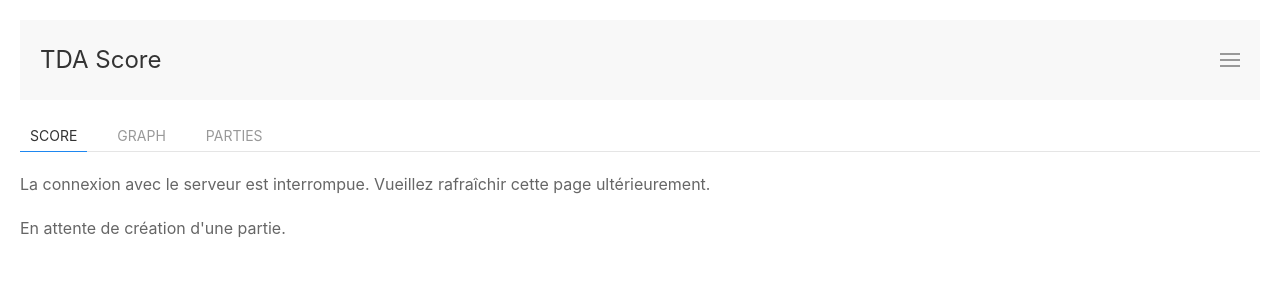
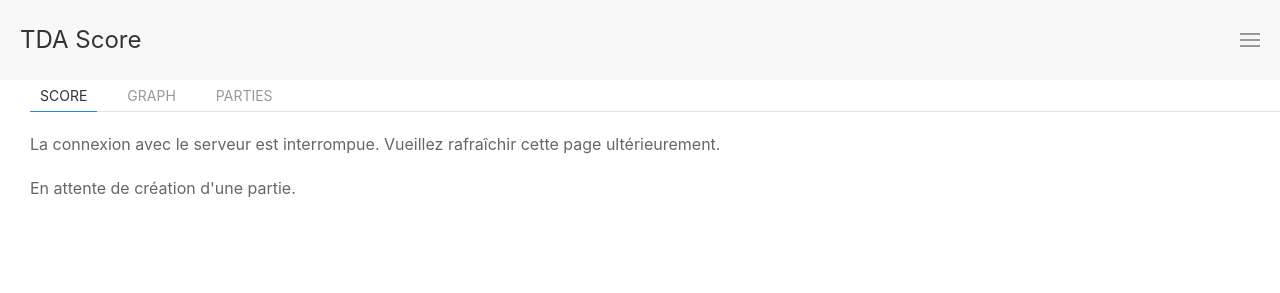
Before and after one commit to monsieur486/tdascore, a website: page index.html in a window 1280 px wide. Drawn offline with nearby package versions, Linux system fonts and the light colour scheme; no server answers.

Commit message:
first commit

```diff
--- a/index.html
+++ b/index.html
@@ -23,6 +23,48 @@
             </div>
         </div>
     </nav>
+
+    <div class="uk-container-expand" id="pagePrincipale">
+        <ul uk-tab class="uk-margin">
+            <li><a href="#">Score</a></li>
+            <li><a href="#">Graph</a></li>
+            <li><a href="#">Parties</a></li>
+        </ul>
+
+        <ul class="uk-switcher uk-margin">
+            <!--        ### Score ###-->
+            <li>
+                <div id="erreurSrv" class="uk-margin">
+                    <p>La connexion avec le serveur est interrompue. Vueillez rafraîchir cette page ultérieurement.</p>
+                </div>
+
+                <div id="attente" class="uk-margin">
+                    <p>En attente de création d'une partie.</p>
+                </div>
+
+                <div id="tableJoueurs" class="uk-margin">
+                    <h3 id="titreReunion"></h3>
+                    <table class="table table-striped" id="display">
+                        <tbody id="joueursTab">
+                        </tbody>
+                    </table>
+                </div>
+            </li>
+            <!--        ### Graphique ###-->
+            <li>
+                <div class="chart-container" style="position: relative; height:80vh; " id="graphscore">
+                    <canvas id="myChart"></canvas>
+                </div>
+            </li>
+            <!--        ### Parties ###-->
+            <li>
+                <div>
+                    <h3>Tableau des Parties</h3>
+                    <ul id="tableauParties"></ul>
+                </div>
+            </li>
+        </ul>
+    </div>
 
     <div id="offcanvas-usage" uk-offcanvas>
         <div class="uk-offcanvas-bar">
@@ -140,46 +182,6 @@
         </div>
     </div>
 
-    <ul uk-tab>
-        <li><a href="#">Score</a></li>
-        <li><a href="#">Graph</a></li>
-        <li><a href="#">Parties</a></li>
-    </ul>
-
-    <ul class="uk-switcher uk-margin">
-        <!--        ### Score ###-->
-        <li>
-            <div id="erreurSrv">
-                <p>La connexion avec le serveur est interrompue. Vueillez rafraîchir cette page ultérieurement.</p>
-            </div>
-
-            <div id="attente">
-                <p>En attente de création d'une partie.</p>
-            </div>
-
-            <div id="tableJoueurs">
-                <h3 id="titreReunion"></h3>
-                <table class="table table-striped" id="display">
-                    <tbody id="joueursTab">
-                    </tbody>
-                </table>
-            </div>
-        </li>
-        <!--        ### Graphique ###-->
-        <li>
-            <div class="chart-container" style="position: relative; height:80vh; " id="graphscore">
-                <canvas id="myChart"></canvas>
-            </div>
-        </li>
-        <!--        ### Parties ###-->
-        <li>
-            <div>
-                <h3>Tableau des Parties</h3>
-                <ul id="tableauParties"></ul>
-            </div>
-        </li>
-    </ul>
-
     <script src="https://cdn.socket.io/4.7.2/socket.io.min.js"></script>
     <script src="https://cdn.jsdelivr.net/npm/uikit@3.18.3/dist/js/uikit.min.js"></script>
     <script src="https://cdn.jsdelivr.net/npm/uikit@3.18.3/dist/js/uikit-icons.min.js"></script>
--- a/public/css/main.css
+++ b/public/css/main.css
@@ -1,7 +1,10 @@
 body {
-    margin: 20px;
     padding-bottom: 3rem;
     font-family: -apple-system, BlinkMacSystemFont, "Segoe UI", Roboto, Helvetica, Arial, sans-serif;
+}
+
+#pagePrincipale {
+    margin-left: 30px;
 }
 
 .uk-logo {
@@ -37,7 +40,6 @@ body {
 }
 
 #tableJoueurs {
-    margin: 50px;
     font-size: x-large;
 }
 
```
